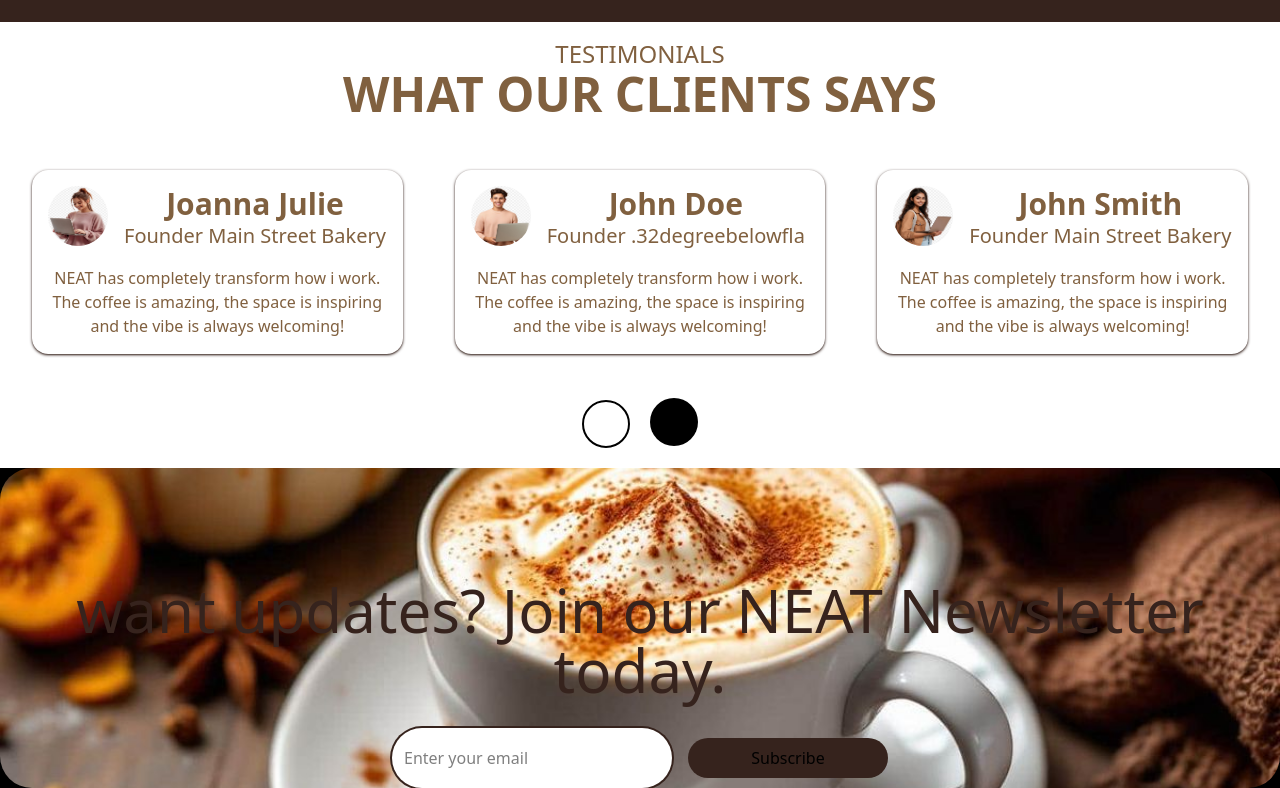
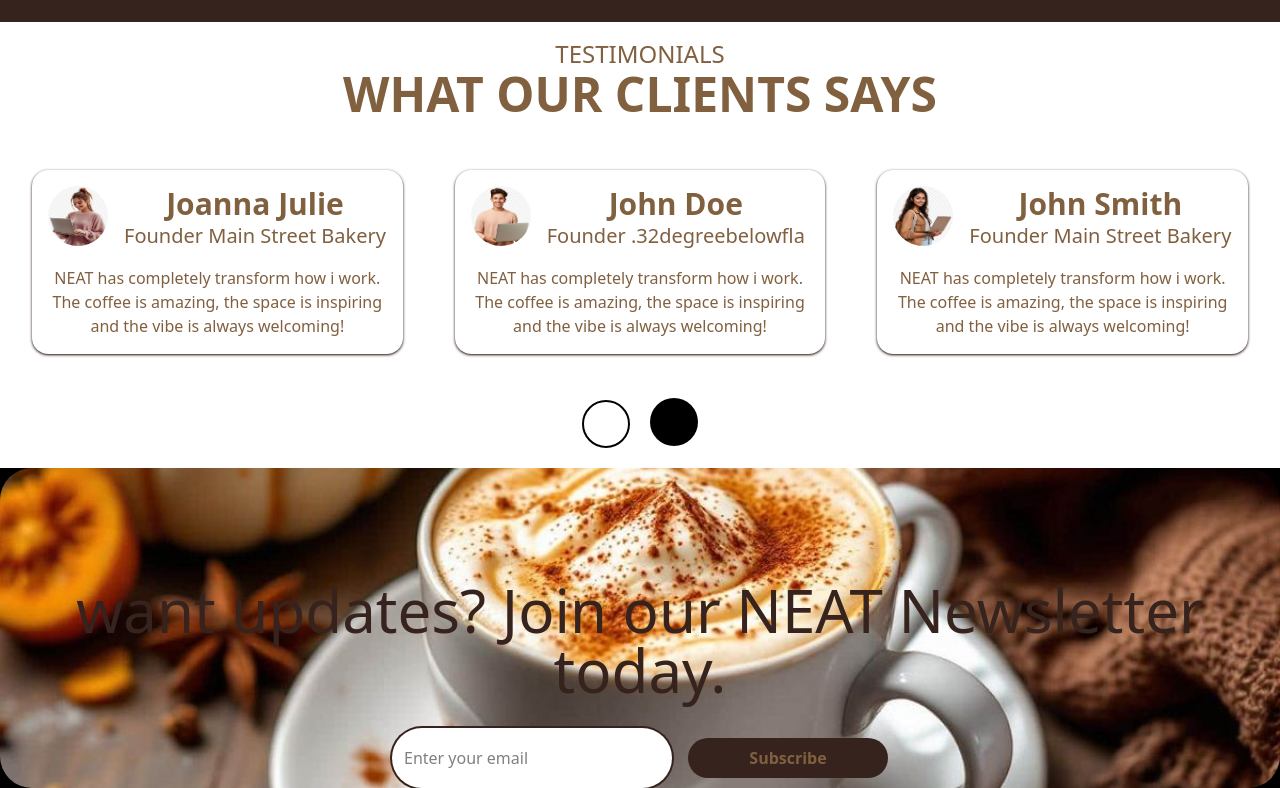
Before and after one commit to Developerfiyin/Finpay-project, a React (Vite) app: page / in a window 1280 px wide. Shown: the part 2746-3534 px from the top of the page. Built offline with nearby package versions, Linux system fonts and the light colour scheme.

Commit message:
Added button tag

```diff
--- a/src/Components/Newsletter.jsx
+++ b/src/Components/Newsletter.jsx
@@ -10,7 +10,7 @@ const Newsletter = () => {
         <input type="text" placeholder='Enter your email'
          className='pl-3 border-none outline-none px-3 mt-7 ring-2 ring-[#36231d] pr-3 py-2 mr-4 items-center rounded-full bg-white w-70 h-15'
          />
-            <button className='bg-[#36231d] rounded-3xl w-50 h-10 '>Subscribe</button>
+         <button className='bg-[#36231d] ease-in-out duration-500 font-semibold hover:text-white hover:bg-[#80603f] rounded-3xl w-50 h-10 text-[#80603f] '>Subscribe</button>
     </main>
   )
 
```
